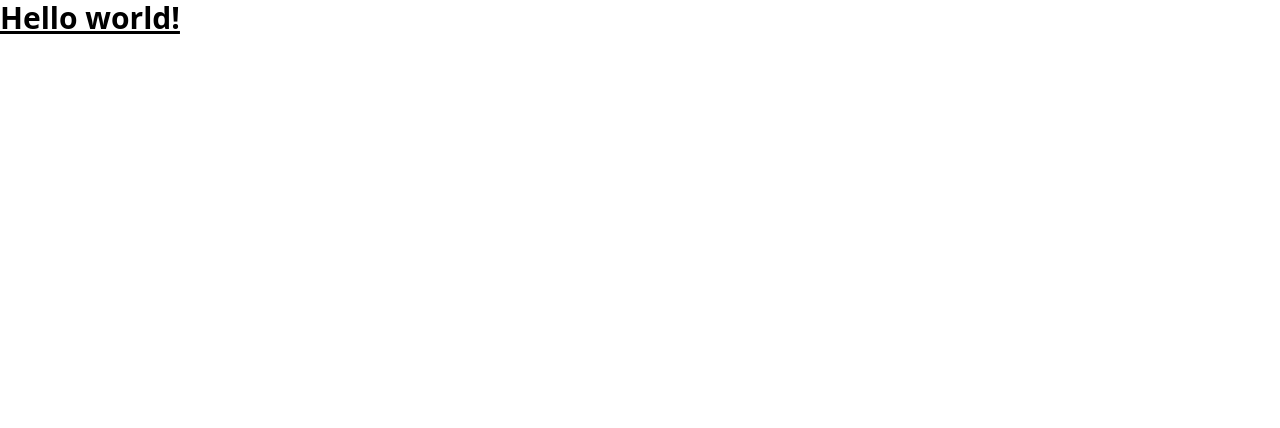
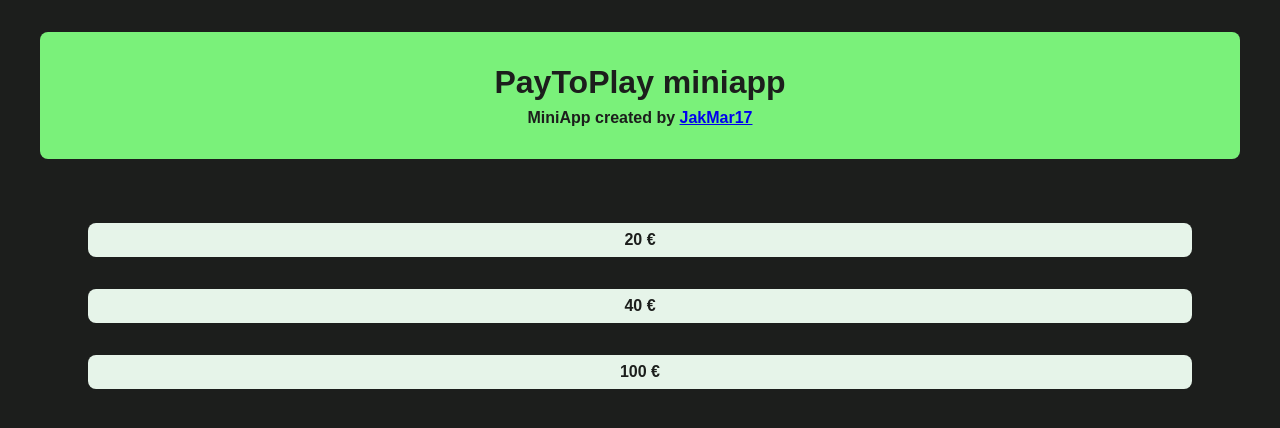
Before and after one commit to JakMar17/FiveElements, a Nuxt app in the folder 03-miniapp/: page / in a window 1280 px wide. Shown: the top 428 px of the page. Built offline with nearby package versions, Linux system fonts and the light colour scheme.

Commit message:
stripe payment links

```diff
--- a/03-miniapp/assets/css/main.css
+++ b/03-miniapp/assets/css/main.css
@@ -1,3 +1,66 @@
-@tailwind base;
-@tailwind components;
-@tailwind utilities;
+:root {
+    --primary-color: #7af17a;
+    --secondary-color: #e6f4e9;
+    --white: #fff;
+    --eerie-black: #1c1e1c;
+}
+
+h1 {
+    font-family: "Public Sans", sans-serif;
+    font-weight: 700;
+    font-size: 32px;
+    color: var(--white);
+}
+
+h2 {
+    font-family: "Public Sans", sans-serif;
+    font-weight: 700;
+    font-size: 24px;
+    color: var(--white);
+}
+
+body {
+    font-family: "Public Sans", sans-serif;
+    font-weight: 400;
+    font-size: 16px;
+    color: var(--white);
+    background: var(--eerie-black);
+}
+
+.container {
+    margin: 2em;
+    padding: 2em 3em;
+    border-radius: 8px;
+}
+
+.container--primary {
+    background-color: var(--primary-color);
+    color: var(--eerie-black);
+
+    h1,h2 {
+        color: var(--eerie-black);
+    }
+}
+
+.container--white {
+    background-color: var(--white);
+    color: var(--eerie-black);
+
+    h1 {
+        color: var(--eerie-black);
+    }
+}
+
+.is-button {
+    font-family: "Public Sans", sans-serif;
+    font-weight: 700;
+    font-size: 16px;
+    text-align: center;
+    background-color: var(--secondary-color);
+    color: var(--eerie-black);
+    text-decoration: none;
+    border: none;
+    border-radius: 8px;
+    padding: 0.5em 1em;
+    cursor: pointer;
+}
--- a/03-miniapp/nuxt.config.ts
+++ b/03-miniapp/nuxt.config.ts
@@ -1,12 +1,16 @@
 // https://nuxt.com/docs/api/configuration/nuxt-config
 export default defineNuxtConfig({
   compatibilityDate: '2024-04-03',
+  app: {
+    head: {
+      script: [{ src: 'https://telegram.org/js/telegram-web-app.js' }],
+    },
+  },
   devtools: { enabled: true },
   css: ['~/assets/css/main.css'],
-  postcss: {
-    plugins: {
-      tailwindcss: {},
-      autoprefixer: {},
-    },
-  },
+  modules: [["@nuxtjs/google-fonts", {
+    families: {
+      PublicSans: true
+    }
+  }]],
 })
--- a/03-miniapp/package.json
+++ b/03-miniapp/package.json
@@ -10,12 +10,8 @@
     "postinstall": "nuxt prepare"
   },
   "dependencies": {
+    "@nuxtjs/google-fonts": "^3.2.0",
     "nuxt": "^3.12.4",
     "vue": "latest"
-  },
-  "devDependencies": {
-    "autoprefixer": "^10.4.20",
-    "postcss": "^8.4.41",
-    "tailwindcss": "^3.4.9"
   }
 }
--- a/03-miniapp/pages/index.vue
+++ b/03-miniapp/pages/index.vue
@@ -1,5 +1,22 @@
 <template>
-    <h1 class="text-3xl font-bold underline">
-        Hello world!
-    </h1>
+    <main style="height: 100%;">
+        <div class="container container--primary" style="display: flex; align-items: center; flex-direction: column;">
+            <h1 style="margin: 0">
+                PayToPlay miniapp
+            </h1>
+            <div style="margin-top: 0.5em; font-weight: 600;">
+                MiniApp created by <a href="https://jakob.marela.team">JakMar17</a>
+            </div>
+        </div>
+
+
+        <div class="container" style="display: flex; align-items: stretch; flex-direction: column; gap: 2em">
+            <a class="is-button" href="https://buy.stripe.com/test_3csaGfc1q2zu2v67st">20 €</a>
+            <a class="is-button" href="https://buy.stripe.com/test_bIY7u38Pegqkc5GbIK">40 €</a>
+            <a class="is-button" href="https://buy.stripe.com/test_dR6cOn5D27TOc5GaEH">100 €</a>
+        </div>
+    </main>
 </template>
+
+<script lang="ts" setup>
+</script>
--- /dev/null
+++ b/03-miniapp/pages/payments/success.vue
@@ -0,0 +1,9 @@
+<template>
+    <div style="width: 100%; height: 100%">
+        <div class="container container--primary" style="display: flex; align-items: center; flex-direction: column;">
+            <h2>
+                Payment successful!
+            </h2>
+        </div>
+    </div>
+</template>
--- a/03-miniapp/tsconfig.json
+++ /dev/null
@@ -1,4 +0,0 @@
-{
-  // https://nuxt.com/docs/guide/concepts/typescript
-  "extends": "./.nuxt/tsconfig.json"
-}
```
Also changed, not shown: 1 other file (tests, documents, lock files or other folders).
